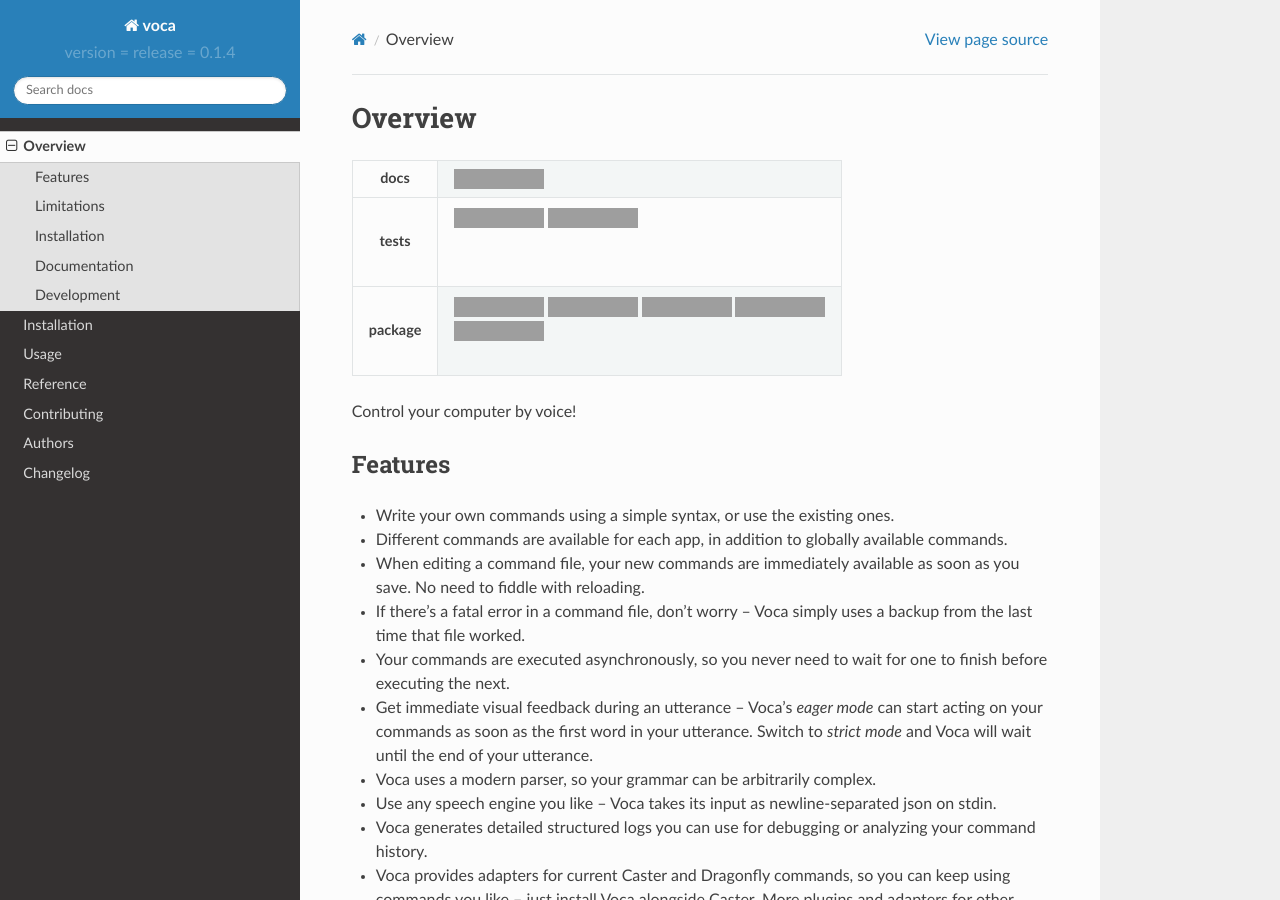
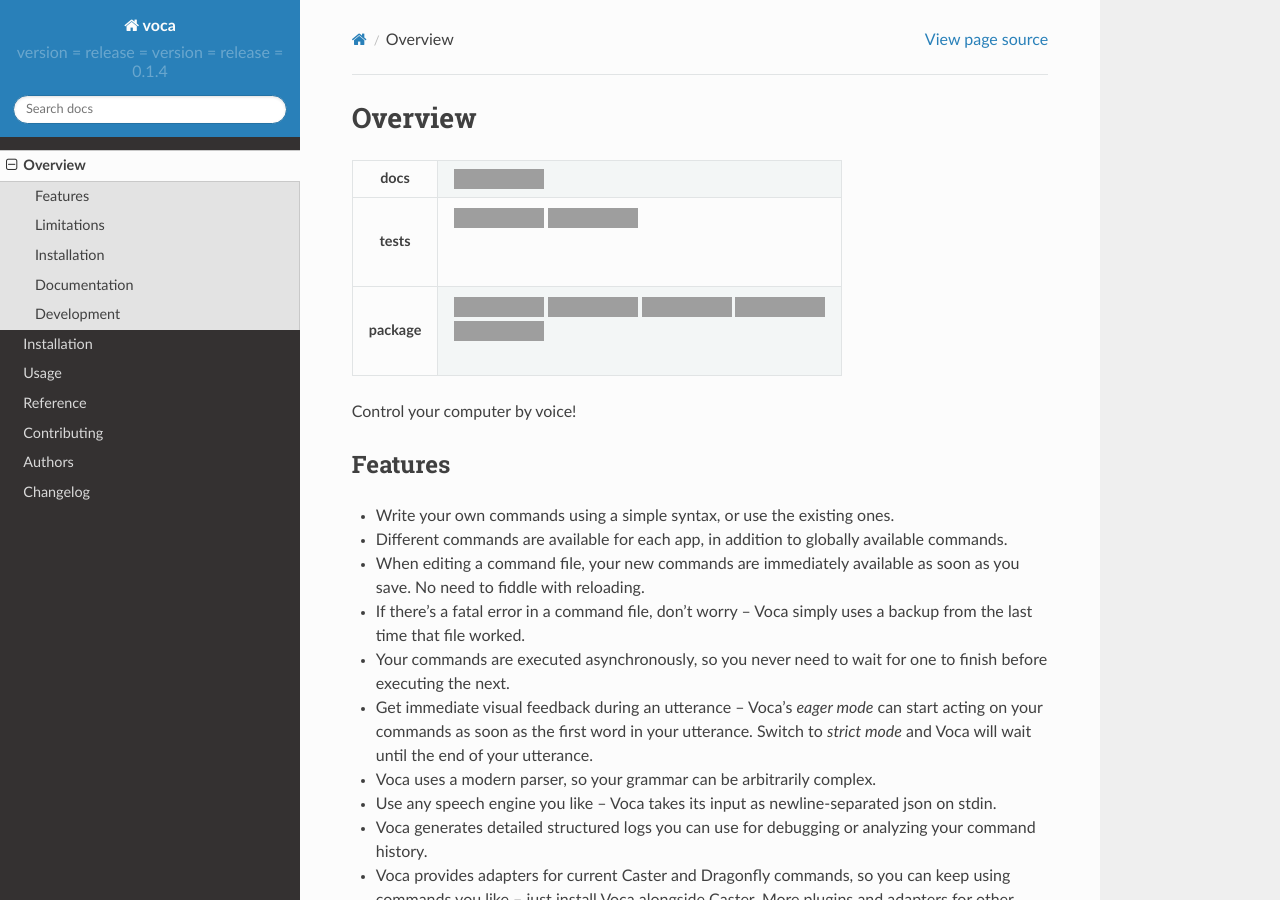
Before and after one commit to python-voca/voca, a Sphinx documentation site: the page built from docs/readme.rst, in a window 1280 px wide and 900 px high. Built offline with Sphinx 7.4.7 and the Read the Docs theme 2.0.0, drawn with Linux system fonts in a browser that asks for light colours; grey boxes are pictures that could not be loaded.

```diff
--- a/README.rst
+++ b/README.rst
@@ -33,9 +33,9 @@
     :alt: PyPI Package latest release
     :target: https://pypi.python.org/pypi/voca
 
-.. |commits-since| image:: https://img.shields.io/github/commits-since/githubuser/python-voca/v0.1.4.svg
+.. |commits-since| image:: https://img.shields.io/github/commits-since/githubuser/python-voca/vv0.1.4..svg
     :alt: Commits since latest release
-    :target: https://github.com/githubuser/python-voca/compare/v0.1.4...master
+    :target: https://github.com/githubuser/python-voca/compare/vv0.1.4....master
 
 .. |wheel| image:: https://img.shields.io/pypi/wheel/voca.svg
     :alt: PyPI Wheel
--- a/docs/conf.py
+++ b/docs/conf.py
@@ -26,7 +26,7 @@
 year = '2019'
 author = 'Full Name'
 copyright = '{0}, {1}'.format(year, author)
-version = release = 'version = release = 0.1.4'
+version = release = 'version = release = version = release = 0.1.4'
 
 pygments_style = 'trac'
 templates_path = ['.']
--- a/src/voca/__init__.py
+++ b/src/voca/__init__.py
@@ -1 +1 @@
-__version__ = "__version__ = '__version__ = 0.1.4'"
+__version__ = "__version__ = '__version__ = __version__ = 0.1.4'"
```
